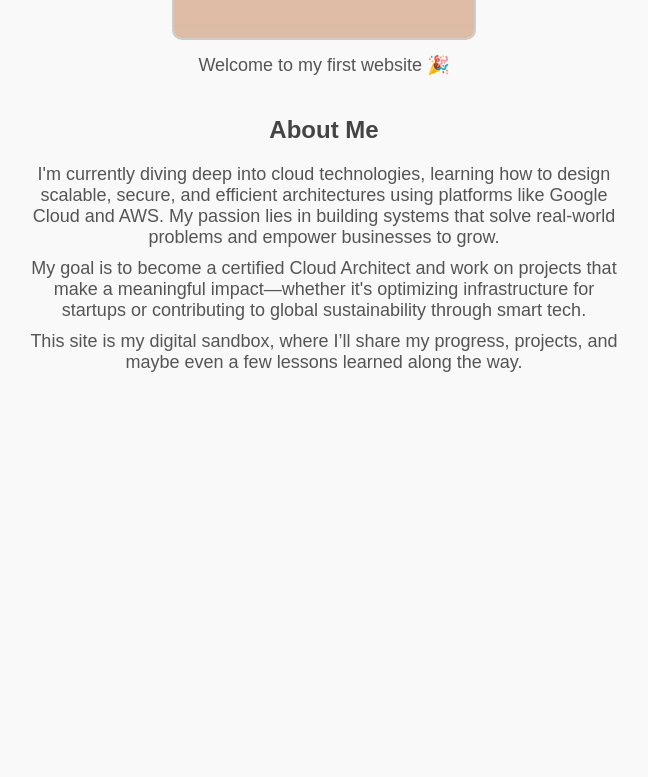
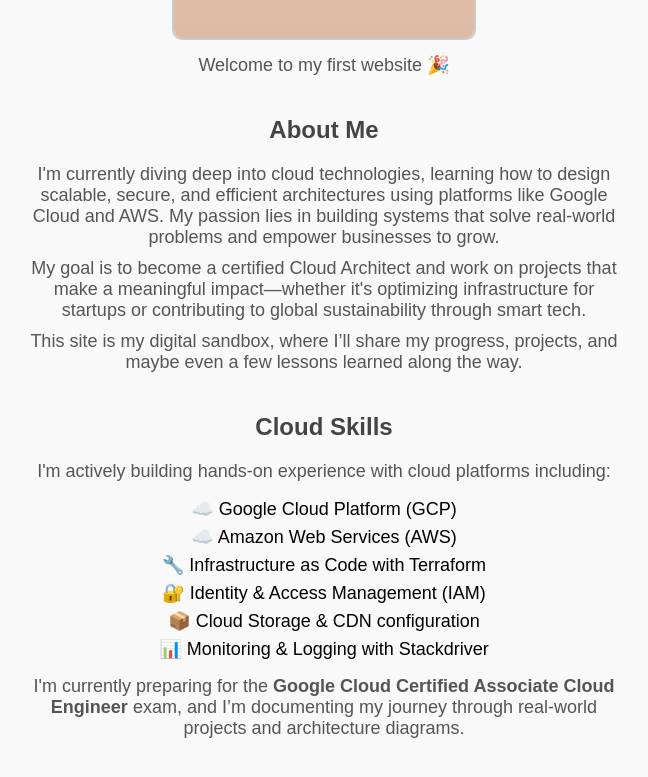
Before and after one commit to Lydiamorgan85/lydia-website, a plain HTML site: page index.html in a window 1280 px wide. Shown: the part 677-1454 px from the top of the page, without its empty margins (316-964 px from the left). Before the commit the page ends 1108 px from the top, so only its background shows below. Drawn offline with Linux system fonts and the light colour scheme.

Commit message:
Update index.html

```diff
--- a/index.html
+++ b/index.html
@@ -17,17 +17,25 @@
     h1 {
       color: #333;
     }
+    h2 {
+      color: #444;
+    }
     p {
       font-size: 18px;
       color: #555;
       max-width: 600px;
       margin: 10px auto;
     }
-    .about {
+    .about, .skills {
       margin-top: 40px;
     }
-    h2 {
-      color: #444;
+    ul {
+      list-style: none;
+      padding: 0;
+    }
+    li {
+      font-size: 18px;
+      margin: 6px 0;
     }
   </style>
 </head>
@@ -49,5 +57,23 @@
       This site is my digital sandbox, where I’ll share my progress, projects, and maybe even a few lessons learned along the way.
     </p>
   </div>
+
+  <div class="skills">
+    <h2>Cloud Skills</h2>
+    <p>
+      I'm actively building hands-on experience with cloud platforms including:
+    </p>
+    <ul>
+      <li>☁️ Google Cloud Platform (GCP)</li>
+      <li>☁️ Amazon Web Services (AWS)</li>
+      <li>🔧 Infrastructure as Code with Terraform</li>
+      <li>🔐 Identity & Access Management (IAM)</li>
+      <li>📦 Cloud Storage & CDN configuration</li>
+      <li>📊 Monitoring & Logging with Stackdriver</li>
+    </ul>
+    <p>
+      I'm currently preparing for the <strong>Google Cloud Certified Associate Cloud Engineer</strong> exam, and I’m documenting my journey through real-world projects and architecture diagrams.
+    </p>
+  </div>
 </body>
 </html>
```
